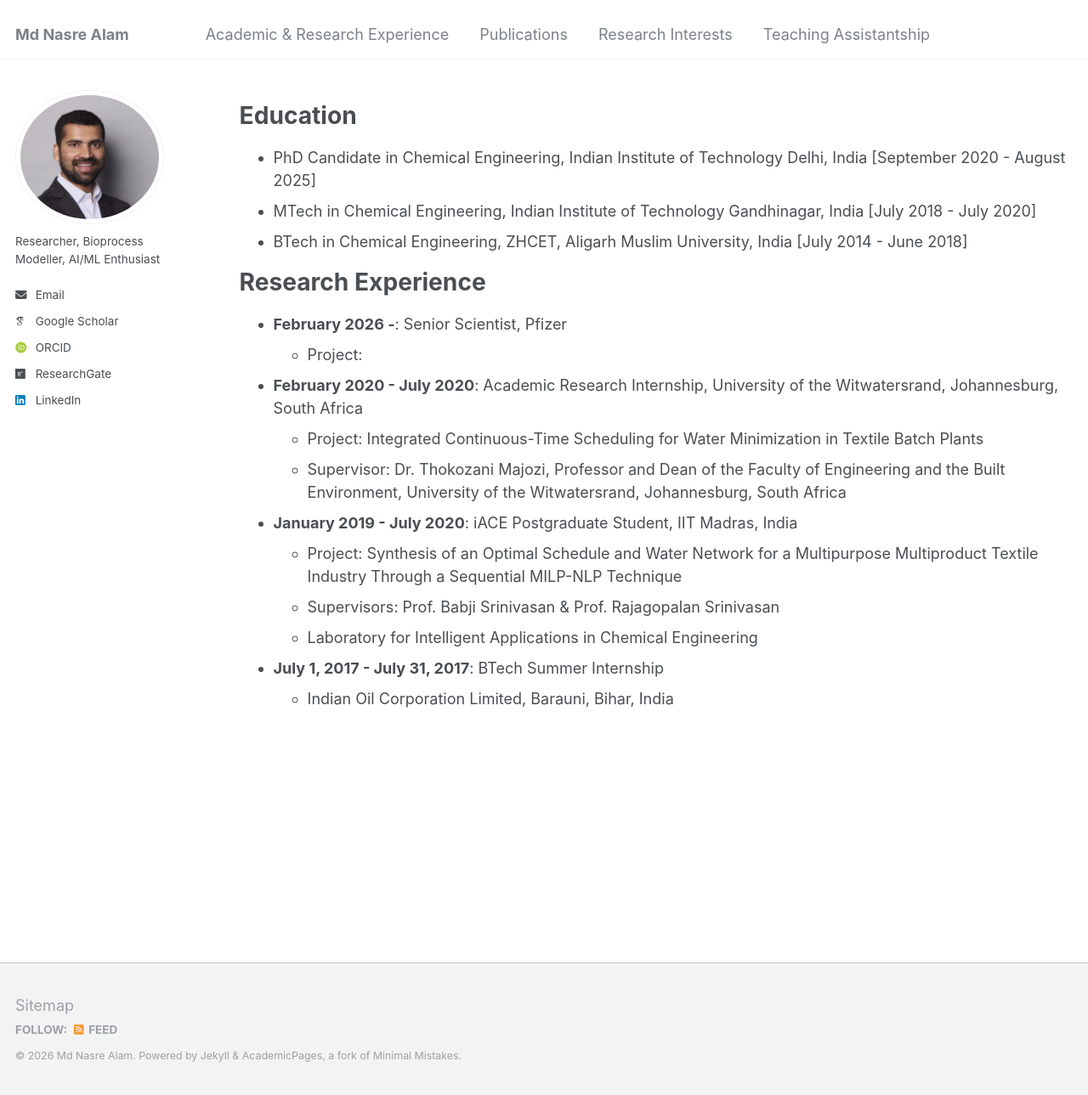
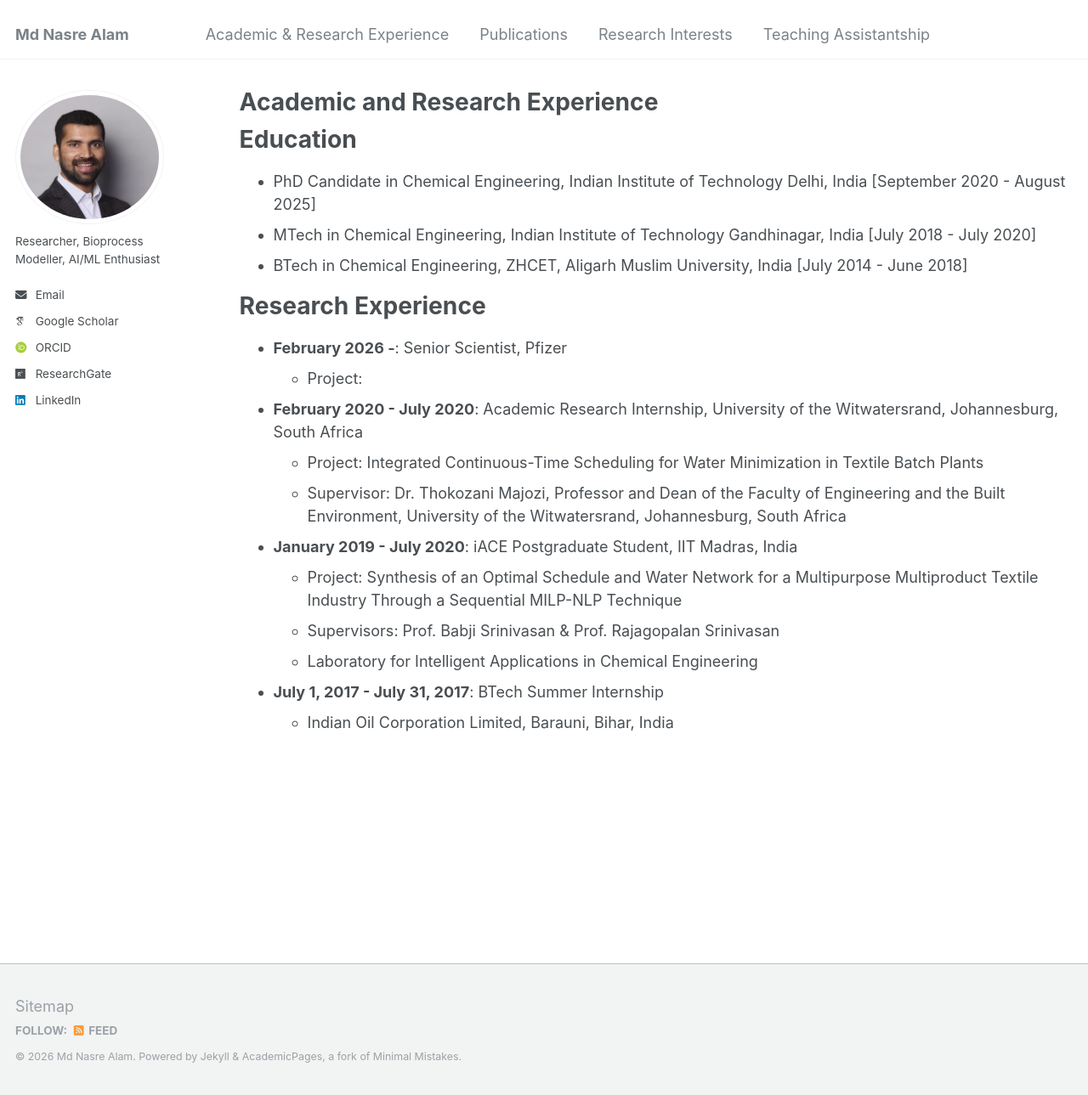
Before and after one commit to mdnasreiit/mdnasreiit.github.io, a Jekyll site: the page built from _pages/cv.md, in a window 1280 px wide and 1289 px high. Shown: the whole window at 85% size. Built offline with Jekyll 4.4.1, drawn with Linux system fonts in a browser that asks for light colours; some web fonts are replaced.

Commit message:
Rename CV page to Academic and Research Experience

```diff
--- a/_pages/cv.md
+++ b/_pages/cv.md
@@ -1,9 +1,10 @@
 ---
 layout: archive
-#title: "CV"
-permalink: /cv/
+title: "Academic and Research Experience"
+permalink: /academic-and-research-experience/
 author_profile: true
 redirect_from:
+  - /cv/
   - /resume
 ---
 
```
